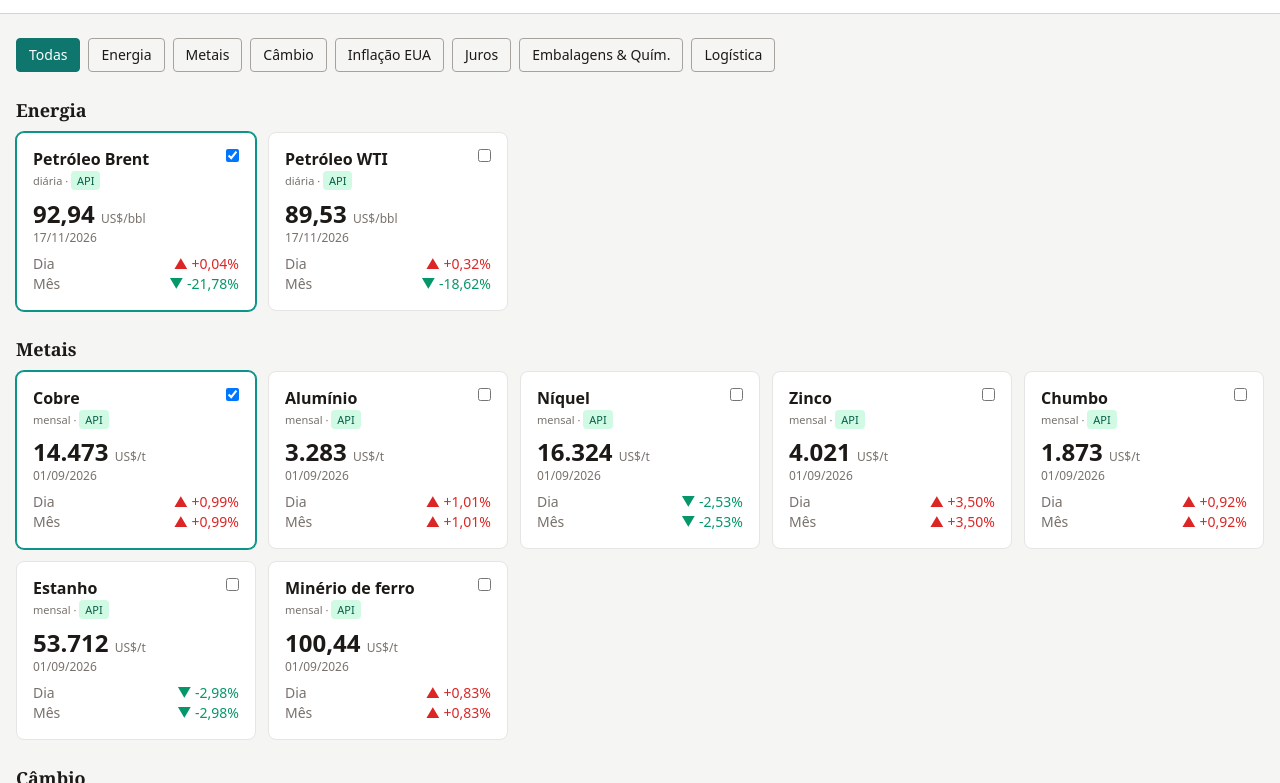
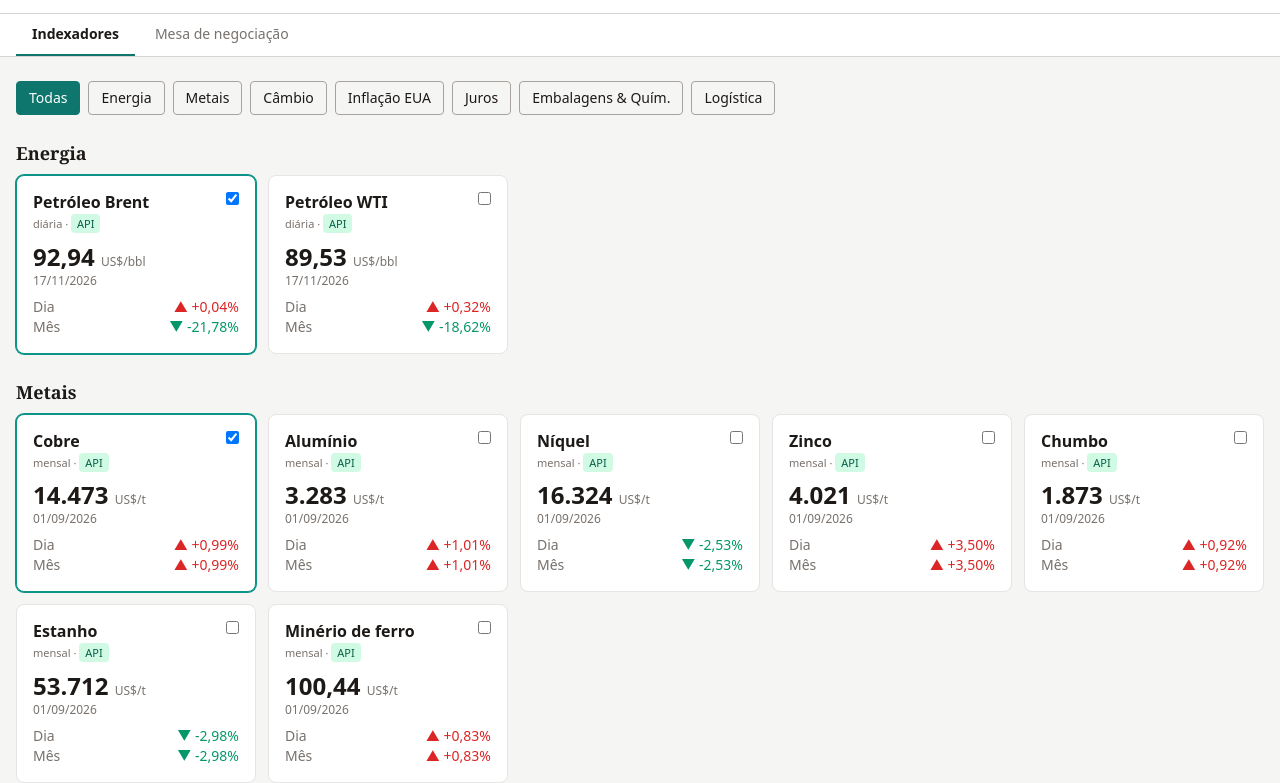
Before and after one commit to davization/Teste-INDEX, a plain HTML site: page docs/index.html in a window 1280 px wide. Shown: the part 71-854 px from the top of the page. Drawn offline with nearby package versions, Linux system fonts and the light colour scheme.

Commit message:
Update index.html

```diff
--- a/docs/index.html
+++ b/docs/index.html
@@ -24,6 +24,10 @@ body{font-family:Georgia,'Times New Roman',serif}
     <button id="btnTheme" class="ui px-3 py-2 rounded border border-stone-400 dark:border-stone-600 text-sm hover:bg-stone-100 dark:hover:bg-stone-800">Claro / Escuro</button>
   </div>
 </header>
+<nav class="ui bg-white dark:bg-stone-950 border-b border-stone-300 dark:border-stone-700"><div class="max-w-7xl mx-auto px-4 flex gap-1 text-sm">
+  <a href="index.html" class="px-4 py-2.5 border-b-2 border-teal-700 font-semibold">Indexadores</a>
+  <a href="negociacao.html" class="px-4 py-2.5 border-b-2 border-transparent text-stone-500 dark:text-stone-400 hover:text-stone-900 dark:hover:text-stone-100">Mesa de negociação</a>
+</div></nav>
 <main class="max-w-7xl mx-auto px-4 py-6 space-y-6">
   <nav id="tabs" class="ui flex flex-wrap gap-2 text-sm"></nav>
   <div id="kpis" class="space-y-6"></div>
```
